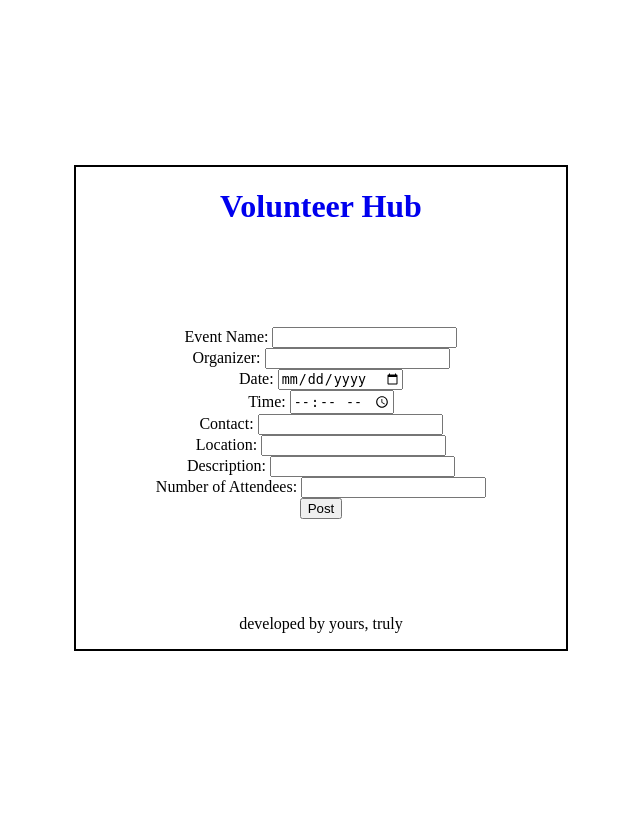
After one commit to software-students-fall2023/2-web-app-exercise-recursion-n-1, a Flask app: template templates/edit_posting.html in a window 1280 px wide. The commit adds this page. Shown: the whole page, without its empty margins (319-959 px from the left). Run offline with Flask 3, Linux system fonts and the light colour scheme; the template is opened without the code that fills it, so the values that code supplies are empty; parts of the project's set-up code (start-up, migrations or seed data) failed here and were passed over.

Commit message:
implemented editing and delete functionalities on profile page

```diff
--- a/app.py
+++ b/app.py
@@ -148,7 +148,7 @@ def add_event():
 @app.route("/profile")
 def show_profile():
     user = db.users.find_one(
-        {"_id": ObjectId("65307d907df3c2159ee8db6c")}
+        {"_id": ObjectId("653098f24157aaba77523ac0")}
     )  # TODO : NEED TO RETRIEVE CURRENT USER FROM SESSION
 
     # myEvts = db.event.find_one({"_id": ObjectId("652f5cb3e3782d2a799feb73")}) #temp data
@@ -173,7 +173,7 @@ def show_profile():
                         "myEvents" : myEvents
                     }
                 }
-                db.users.update_one( {"_id": ObjectId("65307d907df3c2159ee8db6c")}, update)
+                db.users.update_one( {"_id": ObjectId("653098f24157aaba77523ac0")}, update)
 
 
     for event in user["myPostings"]:
@@ -190,10 +190,10 @@ def show_profile():
                     "$set": {
                        "myPostings" : myPostings
                 }
-            }
-            db.users.update_one({"_id": ObjectId("65307d907df3c2159ee8db6c")}, updatePostings)
+                }
+                db.users.update_one({"_id": ObjectId("653098f24157aaba77523ac0")}, updatePostings)
 
-            print("THERE IS NOTHING HERE: DELETE FROM ARRAY")
+                print("THERE IS NOTHING HERE: DELETE FROM ARRAY")
 
     return render_template("profile.html", user=user)
 
@@ -201,7 +201,7 @@ def show_profile():
 @app.route("/edit_user_info/<user_id>", methods=["GET", "POST", "PUT"])
 def editUser(user_id):
     user = db.users.find_one(
-        {"_id": ObjectId("65307d907df3c2159ee8db6c")}
+        {"_id": ObjectId("653098f24157aaba77523ac0")}
     )  # TODO : NEED TO RETRIEVE CURRENT USER FROM SESSION
 
     if request.method == "POST" or request.method == "PUT":
@@ -233,11 +233,44 @@ def editUser(user_id):
     return render_template("edit_user.html", user=user)
 
 
+@app.route('/editPosting/<post_id>', methods=["GET", "POST", "PUT"])
+def editPosting(post_id):
+    posting = db.event.find_one({"_id":ObjectId(post_id)})
+    print("POSTING" , posting)
+    if(request.method == "POST" or request.method == "POST"):
+        eventName = request.form.get("eventName")
+        organizer = request.form.get("organizer")
+        date = request.form.get("date")
+        time = request.form.get("time")
+        pointOfContact = request.form.get("pointOfContact")
+        description = request.form.get("description")
+        location = request.form.get("location")
+        numOfPpl = request.form.get("numOfPpl")
+
+        doc = {
+            "$set":
+            {
+            "eventName": eventName,
+            "organizer": organizer,
+            "date": date,
+            "time": time,
+            "pointOfContact": pointOfContact,
+            "description": description,
+            "location":location,
+            "numOfPpl":numOfPpl
+            }
+        }
+
+        db.event.update_one({"_id":ObjectId(post_id)}, doc)
+        return redirect(url_for('show_profile'))
+
+
+    return render_template('edit_posting.html',posting=posting)
+
+
 
 @app.route('/delete/<user_id>/<event_id>')
 def delete(user_id, event_id):
-
-    #db.event.delete_one({"_id":ObjectId(event_id)}) #delete this event from data base: do so only if in myPostings!
 
     #we also need to update user object and remove this from event array
     user = db.users.find_one({"_id":ObjectId(user_id)})
@@ -303,16 +336,17 @@ def delete(user_id, event_id):
 @app.route("/add_user", methods=["POST"])
 def createUser():
     doc = {
-        "name": "mark",
-        "email": "mark@gmail.com",
-        "password": "living&waters",
+        "name": "snow",
+        "email": "snow@gmail.com",
+        "password": "123&snow",
         "myEvents": [
             {"id": ObjectId("652f5ec73c5916795f01da0f")},
-            {"id": ObjectId("652f5cb3e3782d2a799feb73")},
-            {"id": ObjectId('65302f3644232125a2620ad5')}
+            {"id": ObjectId("653094223097ad79b94fea63")},
+            {"id": ObjectId('65309856e3a691c4c135fd16')}
         ],
         "myPostings": [
-            {"id": ObjectId("652f56bdbeaaa7a76dfa8c52")}],
+            {"id": ObjectId("6530987ae3a691c4c135fd17")},
+            ],
     }
 
     db.users.insert_one(doc)
--- a/static/css/style.css
+++ b/static/css/style.css
@@ -123,3 +123,10 @@ a:active {
 .event-box:hover {
   box-shadow: 0 8px 16px 0 rgba(0,0,0,0.2);
 }
+
+.editing{
+  padding:80px;
+
+
+
+}
--- /dev/null
+++ b/templates/edit_posting.html
@@ -0,0 +1,40 @@
+{% extends 'base.html' %}
+ {%block content %}
+
+ <div class="editing">
+    <form method="post" action="{{url_for('editPosting',post_id = posting._id)}}">
+
+      <label for="eventName">Event Name:</label>
+     <input type="text" id="eventName" name="eventName" value="{{posting.eventName}}" >
+        <br/>
+
+     <label for="organizer">Organizer:</label>
+    <input type="text" id="organizer" name="organizer" value="{{posting.organizer}}" >
+    <br/>
+
+     <label for="date">Date:</label>
+     <input type="date" id="date" name="date" value="{{posting.date}}">
+    <br/>
+
+    <label for="time">Time:</label>
+    <input type="time" id="time" name="time" value="{{posting.time}}" >
+        <br/>
+
+        <label for="pointOfContact">Contact:</label>
+        <input type="email" id="pointOfContact" name="pointOfContact" value="{{posting.pointOfContact}}">
+        <br/>
+        <label for="location">Location:</label>
+        <input type="text" id="location" name="location" value="{{posting.location}}" >
+        <br/>
+        <label for="description">Description:</label>
+        <input type="text" id="description" name="description" rows="4"  value="{{posting.description}}" >
+        <br/>
+        <label for="numOfPpl">Number of Attendees:</label>
+        <input type="number" id="numOfPpl" name="numOfPpl" value="{{posting.numOfPpl}}" >
+        <br/>
+        <button class="post-btn">Post</button>
+    </form>
+  </div>
+
+
+ {% endblock %}
--- a/templates/edit_user.html
+++ b/templates/edit_user.html
@@ -1,6 +1,7 @@
-{% extends 'base.html' %} {%block content %}
+{% extends 'base.html' %}
+ {%block content %}
 
-<div class="editting">
+<div class="editing">
   <form method="post" action="{{url_for('editUser',user_id = user._id)}}">
     <label for="name"> username</label><br />
     <input type="text" id="name" name="fname" value="{{user.name}}" /><br />
--- a/templates/profile.html
+++ b/templates/profile.html
@@ -48,7 +48,7 @@
            <p>Description: {{event.description}}</p>
 
         </div>
-        <form action ="{{url_for('delete',user_id=user._id,event_id=event._id)}}">
+        <form  action ="{{url_for('delete',user_id=user._id,event_id=event._id)}}">
             <button class="deleteBtn">delete</button>
         </form>
 
@@ -80,9 +80,13 @@
            <p>Location:{{event.location}}</p>
            <p>Point of Contact: {{event.pointOfContact}}</p>
            <p>Description: {{event.description}}</p>
+           <p>Number of RSVPs: {{event.numOfPpl}}</p>
 
         </div>
+        <form method="GET" action="{{url_for('editPosting',post_id=event._id)}}">
         <button class="editBtn">edit</button>
+        </form>
+
         <form action ="{{url_for('delete',user_id=user._id,event_id=event._id)}}">
         <button class="deleteBtn">delete</button>
         </form>
```
